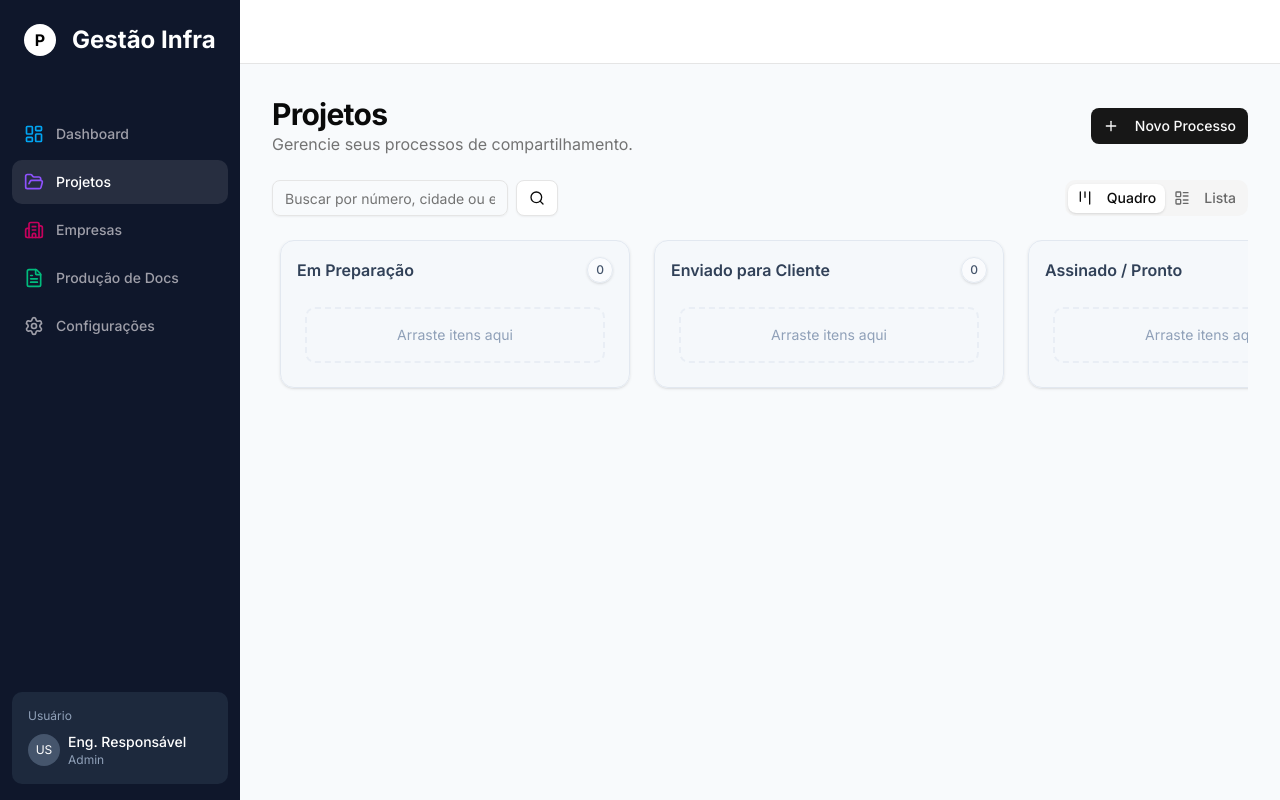
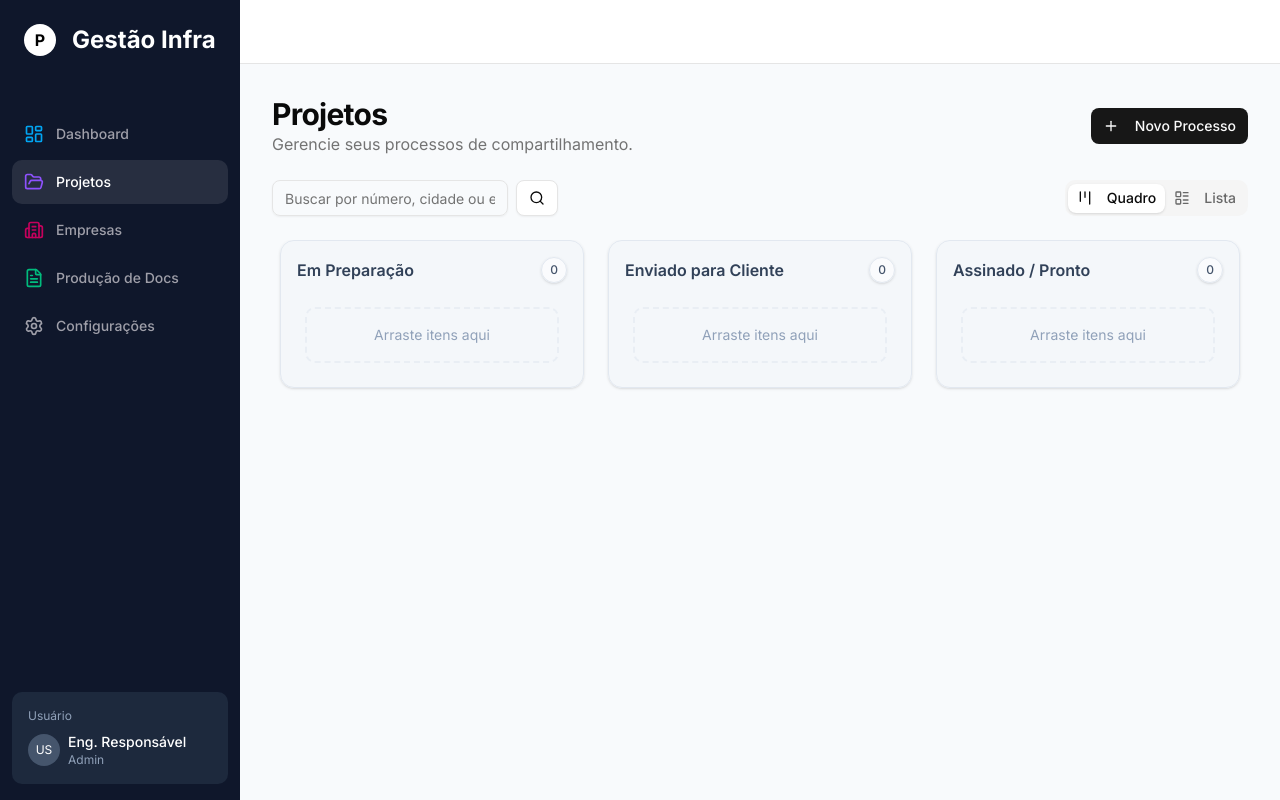
Before and after one commit to Alexxara15/gestao_projeto, a Next.js app: page /projetos in a window 1280 px wide. Built offline with nearby package versions, Linux system fonts and the light colour scheme.

Commit message:
feat: cria o componente KanbanColumn para exibir colunas do quadro Kanban.

```diff
--- a/src/components/kanban/KanbanColumn.tsx
+++ b/src/components/kanban/KanbanColumn.tsx
@@ -20,7 +20,7 @@ export function KanbanColumn({ id, title, projects, companies, onRemoveProject }
     return (
         <div
             ref={setNodeRef}
-            className="flex-shrink-0 w-[320px] md:w-[350px] bg-slate-100/50 rounded-xl p-4 flex flex-col gap-4 border border-slate-200 shadow-sm"
+            className="flex-1 min-w-[250px] bg-slate-100/50 rounded-xl p-4 flex flex-col gap-4 border border-slate-200 shadow-sm"
         >
             <div className="flex items-center justify-between flex-shrink-0">
                 <h3 className="font-semibold text-slate-700">{title}</h3>
```
